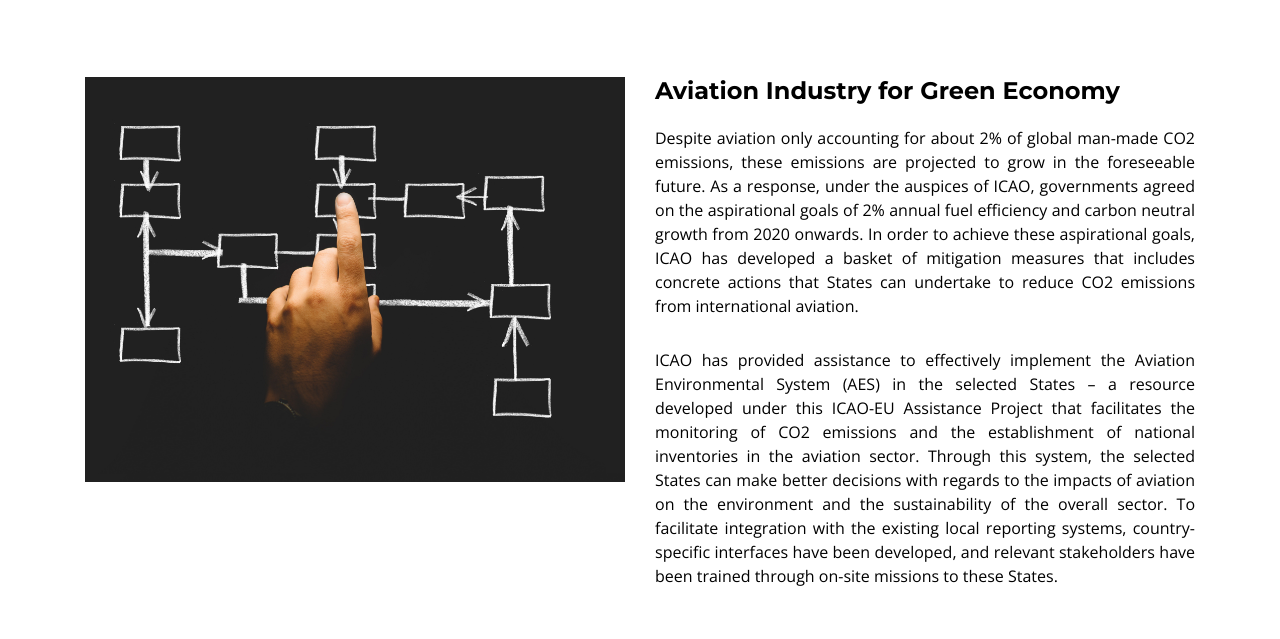
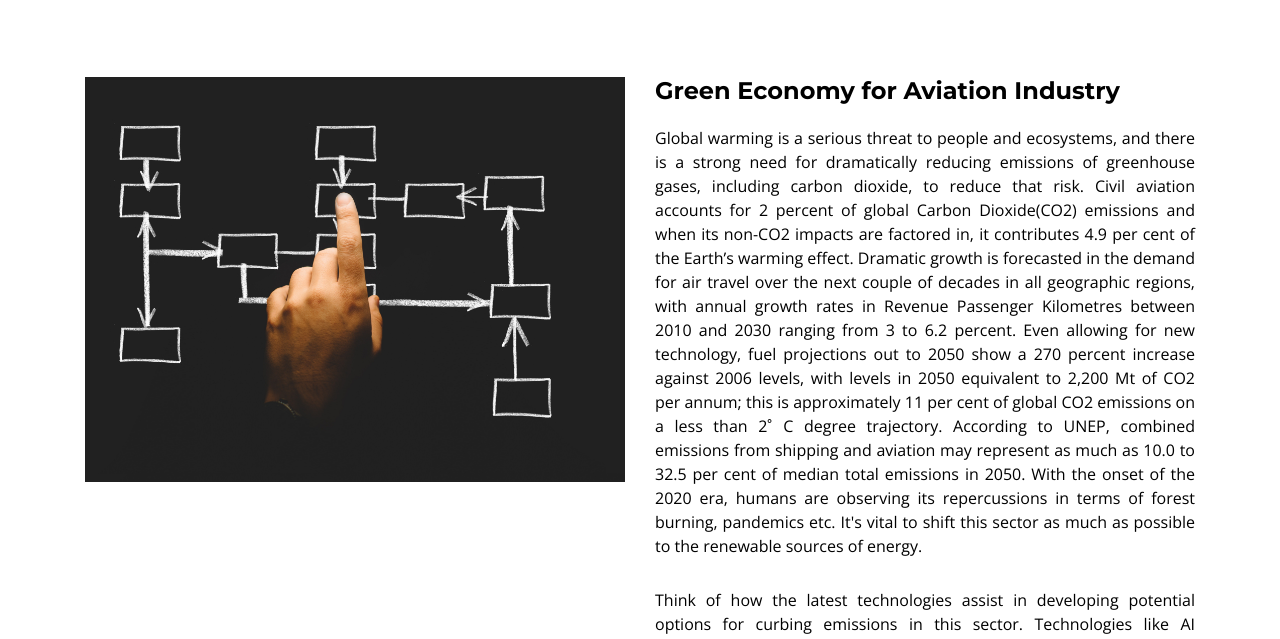
Before and after one commit to nirmalnishant645/CiRG-AI-Labs, a plain HTML site: page insights.html in a window 1280 px wide. Shown: the part 156-795 px from the top of the page. Drawn offline with nearby package versions, Linux system fonts and the light colour scheme.

Commit message:
insights

```diff
--- a/insights.html
+++ b/insights.html
@@ -50,7 +50,7 @@
           <li class="active"><a href="insights.html">Featured Insights</a></li>
           <li><a href="#team">Career</a></li>
           <li><a href="#team">People</a></li>
-          <li><a href="#contact">Connect</a></li>
+          <li><a href="contact.html">Connect</a></li>
         </ul>
       </nav><!-- .main-nav -->
 
@@ -72,13 +72,15 @@
         <img src="img/intro.jpg" class="img-fluid" alt="">
       </div>
       <div class="col-lg-6 wow fadeInUp pt-5 pt-lg-0">
-        <h4>Aviation Industry for Green Economy</h4>
+        <h4>Green Economy for Aviation Industry</h4>
         <p style="text-align: justify;">
-          Despite aviation only accounting for about 2% of global man-made CO2 emissions, these emissions are projected to grow in the foreseeable future. As a response, under the auspices of ICAO, governments agreed on the aspirational goals of 2% annual fuel efficiency and carbon neutral growth from 2020 onwards. In order to achieve these aspirational goals, ICAO has developed a basket of mitigation measures that includes concrete actions that States can undertake to reduce CO2 emissions from international aviation.
+          Global warming is a serious threat to people and ecosystems, and there is a strong need for
+dramatically reducing emissions of greenhouse gases, including carbon dioxide, to reduce that risk. Civil aviation accounts for 2 percent of global Carbon Dioxide(CO2) emissions and when its non-CO2 impacts are factored in, it contributes 4.9 per cent of the Earth’s warming effect. Dramatic growth is forecasted in the demand for air travel over the next couple of decades in all geographic regions, with annual  growth rates in Revenue Passenger Kilometres between 2010 and 2030 ranging from 3 to 6.2 percent. Even allowing for new technology, fuel projections out to 2050 show a 270 percent increase against 2006 levels, with levels in 2050 equivalent to 2,200 Mt of CO2 per annum; this is approximately 11 per cent of global CO2 emissions on a less than 2˚ C degree trajectory. According to UNEP, combined emissions from shipping and aviation may represent as much as 10.0 to 32.5 per cent of median total emissions in 2050. With the onset of the 2020 era, humans are observing its repercussions in terms of forest burning, pandemics etc.
+ It's vital to shift this sector as much as possible to the renewable sources of energy.
         </p>
 
         <p style="text-align: justify;">
-          ICAO has provided assistance to effectively implement the Aviation Environmental System (AES) in the selected States – a resource developed under this ICAO-EU Assistance Project that facilitates the monitoring of CO2 emissions and the establishment of national inventories in the aviation sector. Through this system, the selected States can make better decisions with regards to the impacts of aviation on the environment and the sustainability of the overall sector. To facilitate integration with the existing local reporting systems, country-specific interfaces have been developed, and relevant stakeholders have been trained through on-site missions to these States.
+          Think of how the latest technologies assist in developing potential options for curbing emissions in this sector. Technologies like AI  considers the environmental, economic and political consequences of potential market based mechanisms, and offers an overall assessment of climate policy in this sector.
         </p>
       </div>
     </div>
```
